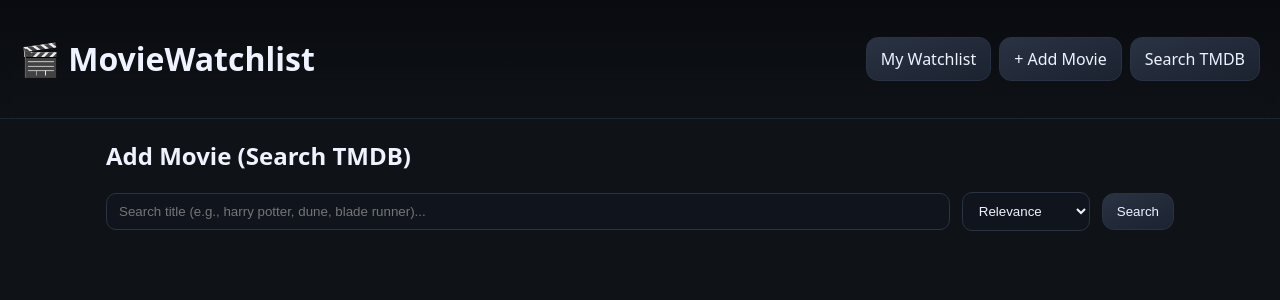
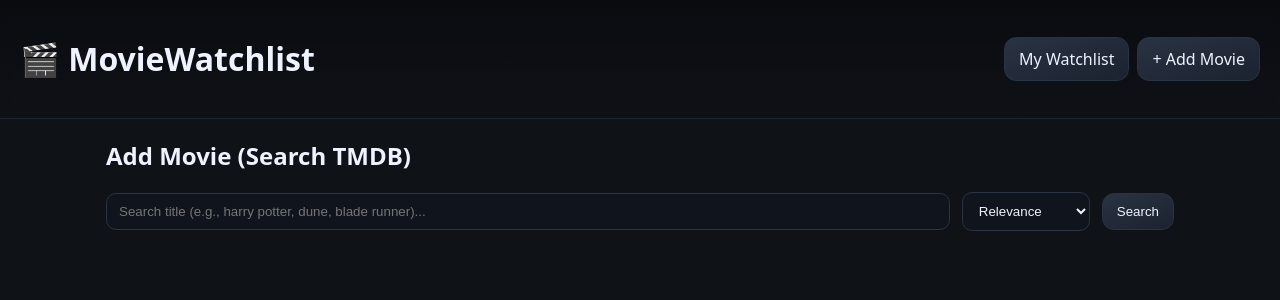
Before and after one commit to gvega2212/MovieWatchlist, a Flask app: page /search in a window 1280 px wide. Shown: the top 300 px of the page. Run offline with Flask 3, Linux system fonts and the light colour scheme.

Commit message:
took away search button cuz its doing the same as add

```diff
--- a/templates/base.html
+++ b/templates/base.html
@@ -12,7 +12,7 @@
   <nav class="nav">
     <a href="{{ url_for('web.html_index') }}" class="btn">My Watchlist</a>
     <a href="{{ url_for('web.html_search') }}" class="btn">+ Add Movie</a>
-    <a href="{{ url_for('web.html_search') }}" class="btn">Search TMDB</a>
+
 
   </nav>
 </header>
```
